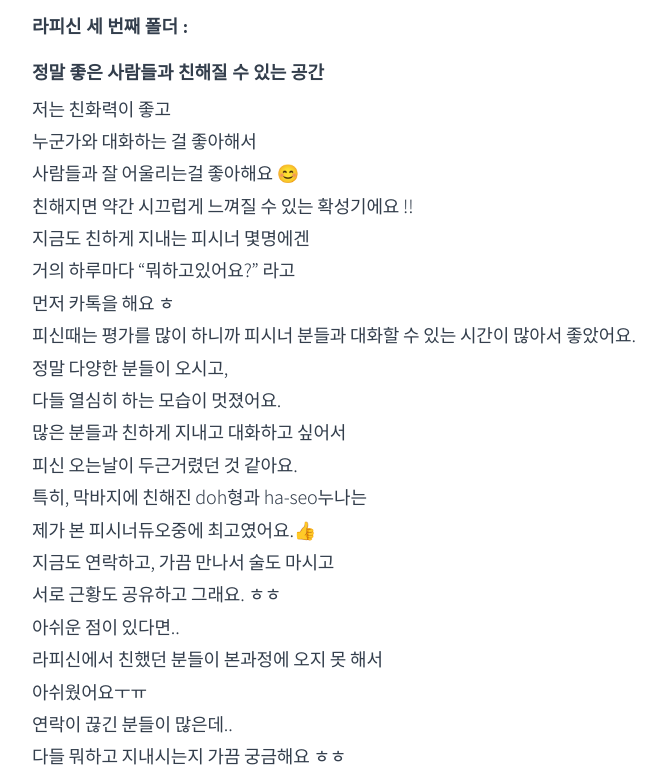
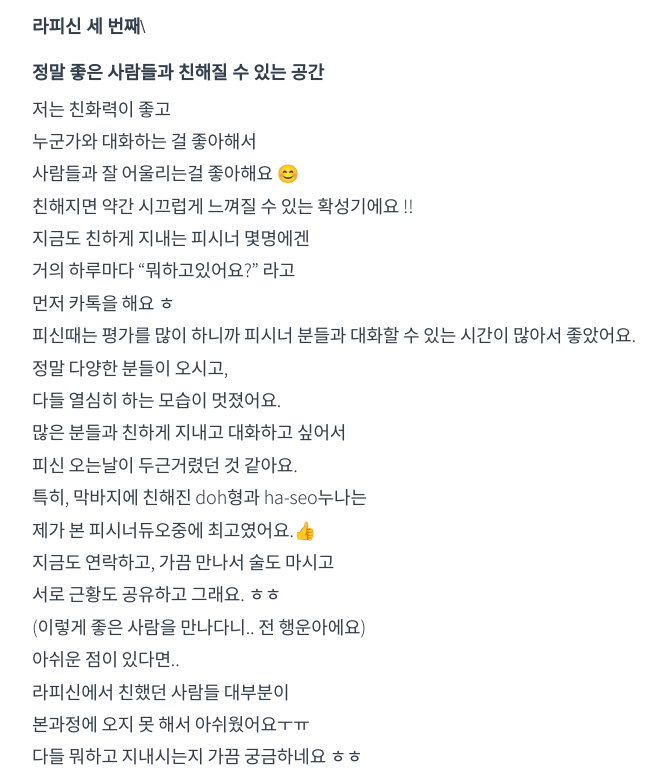
Before and after one commit to yoncho/yoncho.github.io, a Jekyll site: the page built from life/7_2021.10.09.md, in a window 1280 px wide and 1400 px high, scrolled down 2974 px, cut to the strip 243-1015 px from the top of the window. Shown: the whole strip, without its empty margins (233-898 px from the left). Built offline with Jekyll 4.4.1, drawn with Linux system fonts in a browser that asks for light colours; some web fonts are replaced; some of the changed text lies outside the part shown.

Commit message:
2021.10.09

```diff
--- a/life/7_2021.10.09.md
+++ b/life/7_2021.10.09.md
@@ -24,7 +24,7 @@ order: 7
 
 ![gun_cover2](https://user-images.githubusercontent.com/44021629/136646710-05220e2e-e758-40c2-b98f-7e718a19c6ab.jpg)
 
-#### 라피신 첫 번째 폴더 :
+#### 라피신 첫 번째\
 #### 저는 전공자이지만, 전공자임이 창피했어요.
 
 라피신 첫 날, "아니 진짜 아무것도 안알려준다고??" 라는 생각과 함께
@@ -53,8 +53,8 @@ order: 7
 
 ![gon_cover2](https://user-images.githubusercontent.com/44021629/136646711-a6926991-619b-4583-a8e5-6dec17ee9283.jpg)
 
-#### 라피신 두 번째 폴더 :
-#### 학업과 병행하는 것은 좋은 선택이였나..??
+#### 라피신 두 번째\
+#### 학업과 병행하는 것은 좋은 선택이였나??
 
 저는 3기 1차 피시너인데. 피신이 10월에 시작했어요.
 그때 3학년 2학기 중이였는데.
@@ -80,7 +80,7 @@ I LOVE 42 !!
 
 ![gam_cover2](https://user-images.githubusercontent.com/44021629/136646712-73430543-05fe-4afb-b067-1af9b3b74007.jpg)
 
-#### 라피신 세 번째 폴더 :
+#### 라피신 세 번째\
 #### 정말 좋은 사람들과 친해질 수 있는 공간
 저는 친화력이 좋고
 누군가와 대화하는 걸 좋아해서
@@ -98,15 +98,15 @@ I LOVE 42 !!
 제가 본 피시너듀오중에 최고였어요.👍
 지금도 연락하고, 가끔 만나서 술도 마시고
 서로 근황도 공유하고 그래요. ㅎㅎ
+(이렇게 좋은 사람을 만나다니.. 전 행운아에요)
 아쉬운 점이 있다면..
-라피신에서 친했던 분들이 본과정에 오지 못 해서
-아쉬웠어요ㅜㅠ
-연락이 끊긴 분들이 많은데..
-다들 뭐하고 지내시는지 가끔 궁금해요 ㅎㅎ
+라피신에서 친했던 사람들 대부분이
+본과정에 오지 못 해서 아쉬웠어요ㅜㅠ
+다들 뭐하고 지내시는지 가끔 궁금하네요 ㅎㅎ
 
 ![lee_cover2](https://user-images.githubusercontent.com/44021629/136646715-dd05fed1-c685-4234-b2b5-f41b127e76e1.jpg)
 
-#### 본과정 첫 번째 폴더 :
+#### 본과정 첫 번째\
 #### "본과정 오시면 한번 다시 풀어보세요 ㅎ -폴라베어님-"
 라피신 final exam때, 제가 어떤 문제를 못 풀어서
 대기시간이 2시간30분까지 늘어나 중간에 나왔어요.
@@ -130,7 +130,7 @@ I LOVE 42 !!
 
 ![gun_cover2](https://user-images.githubusercontent.com/44021629/136646710-05220e2e-e758-40c2-b98f-7e718a19c6ab.jpg)
 
-#### 본과정 두 번째 폴더 :
+#### 본과정 두 번째\
 #### 인생상담(with 폴라베어님)
 저는 봉사를 좋아해요. 특히, 교육봉사요 !!
 대학교 2학년땐, 장학재단에서 진행한 대학생 재능 기부 교육 봉사를
@@ -163,8 +163,8 @@ sw교육봉사를 했어요.
 
 ![gon_cover2](https://user-images.githubusercontent.com/44021629/136646711-a6926991-619b-4583-a8e5-6dec17ee9283.jpg)
 
-#### 본과정 세 번째 폴더 :
-#### 취업 그리고 이별
+#### 본과정 세 번째\
+#### 새로움 모험
 폴라베어님과의 상담 이전에
 저는 한 회사와 면접을 진행중이였어요.
 지인의 추천으로 회사를 알게되었고,
```
